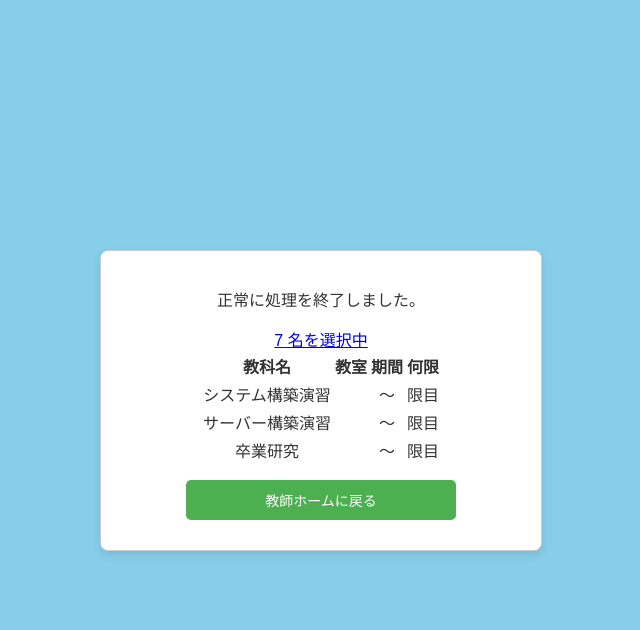
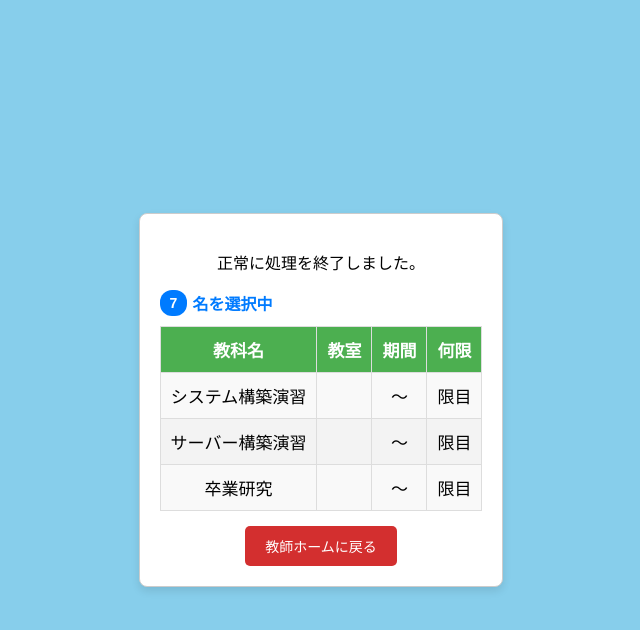
Before and after one commit to 211032/sotsuken, a Django app: template templates/student_course_ok.html in a window 1280 px wide. Shown: the top 630 px of the page, without its empty margins (319-959 px from the left). Run offline with Django 5.2, Linux system fonts and the light colour scheme; the template is opened without the code that fills it: values that come from a table or form of the project are taken from there, others are empty; data comes from the database, SQL or seed files in the repository; parts of the project's set-up code (start-up, migrations or seed data) failed here and were passed over.

Commit message:
HTML,CSS編集12/4

```diff
--- a/static/CSS/student_course_registration2.css
+++ b/static/CSS/student_course_registration2.css
@@ -56,6 +56,49 @@
     }
 
     #subjectTable {
+        width: 100%; /* テーブルの幅を調整 */
+        margin-top: 10px; /* 上部の余白を少なく */
+        border-collapse: collapse; /* 枠線を統一 */
+        table-layout: auto; /* 列幅を自動調整 */
+    }
+
+    #subjects-table th, #subjects-table td {
+        padding: 10px; /* セル内の余白を調整（少なめに） */
+        text-align: center; /* テキストを中央揃え */
+        font-size: 17px; /* フォントサイズを小さめに */
+        border: 1px solid #ddd; /* 枠線 */
+    }
+
+    /* スクロール用ラッパー */
+    #subjectTable-wrapper {
+        max-height: 300px; /* スクロール可能な最大の高さを設定 */
+        overflow-y: auto; /* 垂直スクロールを有効化 */
+        margin-top: 10px; /* テーブルの上部に余白 */
+    }
+
+    #subjects-table th {
+        background-color: #4CAF50; /* ヘッダーを緑色に */
+        color: white; /* ヘッダーテキストを白に */
+        font-weight: bold;
+        position: sticky; /* スクロールに追従しない固定ヘッダー */
+        top: 0; /* ヘッダーの位置をテーブル上端に固定 */
+        z-index: 2; /* ヘッダーを最前面に表示 */
+    }
+
+    #subjects-table td {
+        border: 1px solid #ddd; /* セルの境界線を薄く設定 */
+        background-color: #f9f9f9; /* 背景色を控えめに */
+    }
+
+    #subjects-table tr:nth-child(even) td {
+        background-color: #f3f3f3; /* 偶数行の背景を調整 */
+    }
+
+    #subjects-table tr:hover td {
+        background-color: #f1f1f1; /* ホバー時の背景色を調整 */
+    }
+
+    #subjects-table {
         width: 100%; /* テーブルの幅を調整 */
         margin-top: 10px; /* 上部の余白を少なく */
         border-collapse: collapse; /* 枠線を統一 */
--- a/templates/student_course_comp_registration.html
+++ b/templates/student_course_comp_registration.html
@@ -95,7 +95,7 @@
             {% endfor %}
         </div>
 
-        <table id="subjects-table">
+        <table id="subjects-table" style="display: block;">
             <thead>
                 <tr>
                     <th>教科名</th>
--- a/templates/student_course_ok.html
+++ b/templates/student_course_ok.html
@@ -3,7 +3,7 @@
 <head>
     <meta charset="UTF-8">
     <title>時間割登録完了</title>
-    <link rel="stylesheet" href="/static/CSS/css.css">
+    <link rel="stylesheet" href="/static/CSS/student_course_registration2.css">
     <style>
         .container {
             border: 1px solid #ccc; /* 枠線の色 */
@@ -20,7 +20,7 @@
             display: inline-block;
             padding: 10px 20px;
             color: #fff;
-            background-color: #007BFF;
+            background-color: #D32F2F;
             text-decoration: none;
             border-radius: 5px;
             font-size: 14px;
@@ -112,7 +112,7 @@
             <div id="student-list"></div>
         </div>
     </div>
-    <table id="subjects-table">
+    <table id="subjects-table" style="display: block;">
             <thead>
                 <tr>
                     <th>教科名</th>
```
